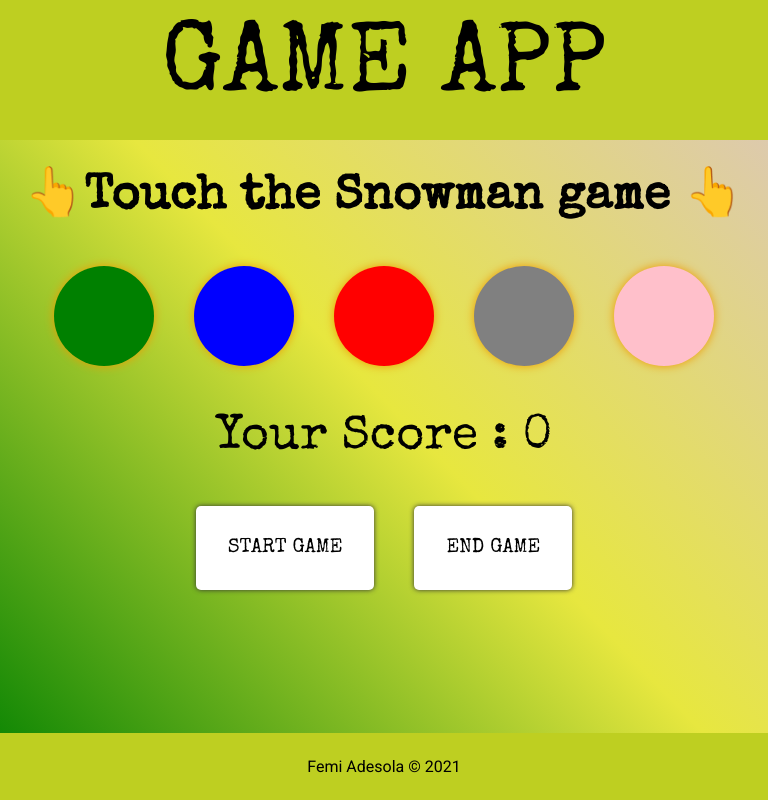
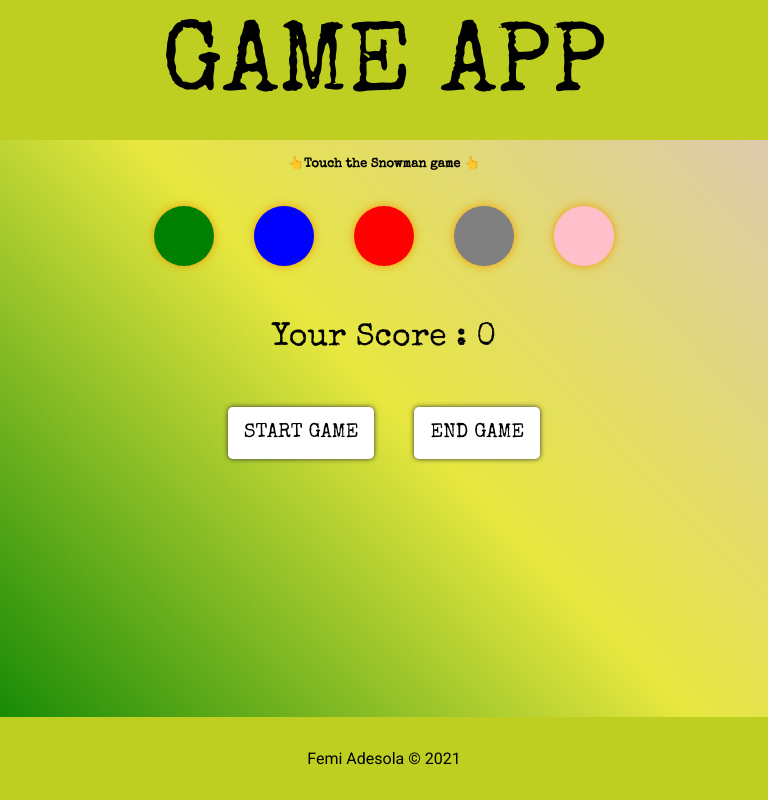
Before and after one commit to React21S/Game_App, a React (Create React App) app: page / in a window 768 px wide. Built offline with nearby package versions, Linux system fonts and the light colour scheme.

Commit message:
Adjust mobile application

```diff
--- a/src/styles/App.css
+++ b/src/styles/App.css
@@ -203,7 +203,7 @@ footer p{
 }
 
 /* ------############# Ipad #############-----------*/
-@media screen and(min-width: 321px) and (max-width: 768px) {
+@media  (max-width: 768px) {
   h1{
     padding: 15px;
     font-size: .8rem;
--- a/src/styles/Circle.css
+++ b/src/styles/Circle.css
@@ -50,7 +50,7 @@
 
 /* ------############# Mobile size iphone 5/SE #############-----------*/
 
-@media(max-width: 320px){
+@media(max-width: 414px){
     .circle{
         width: 50px;
         height: 50px;
@@ -69,10 +69,10 @@
 }
 
 /* ------############# Ipad Pro #############-----------*/
-@media  screen and (min-width: 321px) and (max-width: 768px){
+@media  screen and (min-width: 540px) and (max-width: 768px){
     .circle{
-        width: 100px;
-        height: 100px;
+        width: 60px;
+        height: 60px;
         margin: 20px;
     }
 }
--- a/src/styles/GameOver.css
+++ b/src/styles/GameOver.css
@@ -41,7 +41,7 @@
 /* ------############# mobile #############-----------*/
 
 
-@media (max-width: 320px) {
+@media (max-width: 414px) {
   .overlay{
   padding: 20px;
   width:50%;
@@ -57,7 +57,7 @@
 }
 
 /* ------############# Ipad Pro #############-----------*/
-@media  screen and (min-width: 321px) and (max-width: 768px) {
+@media  screen and (min-width: 540px) and (max-width: 768px) {
   .overlay{
     padding: 10px;
     width:50%;
```
